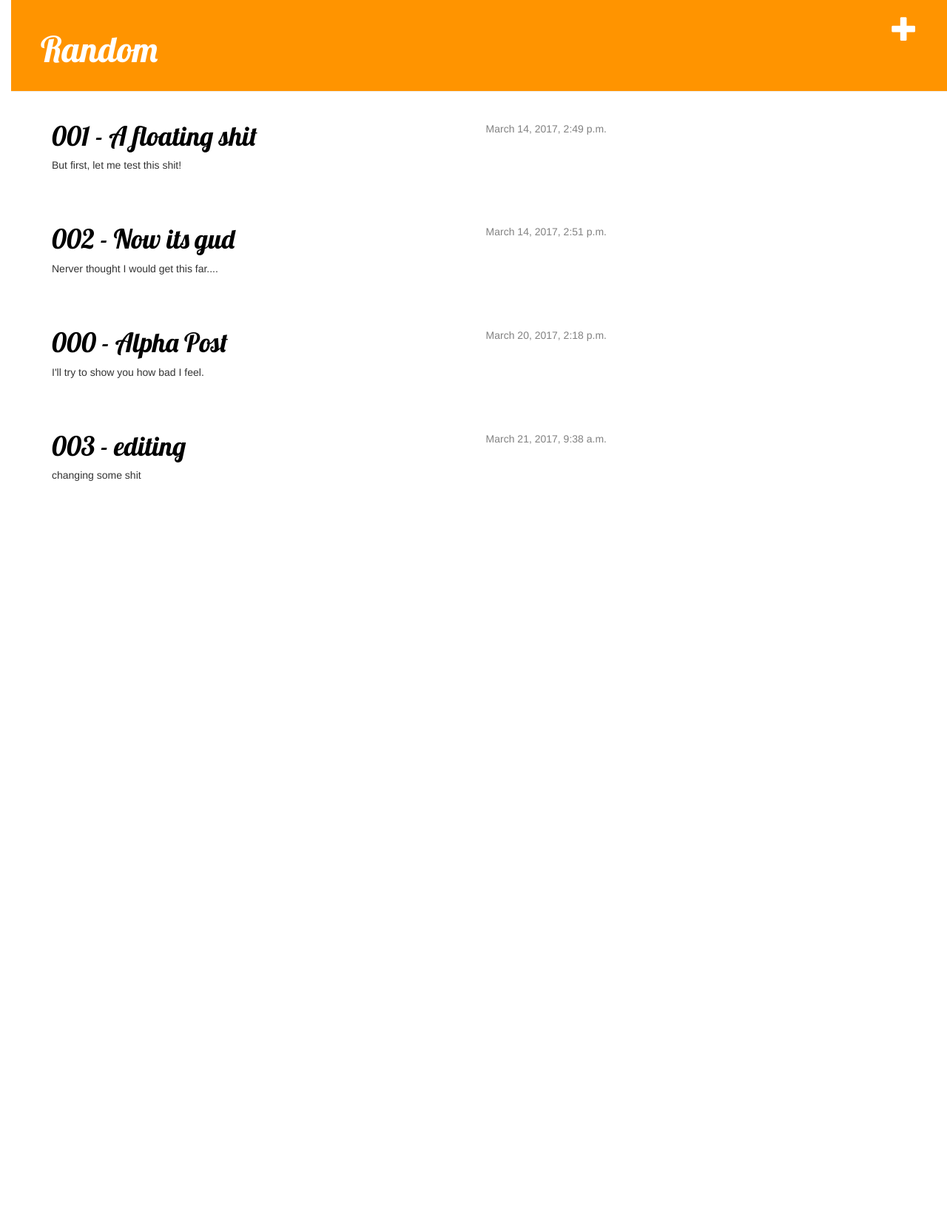
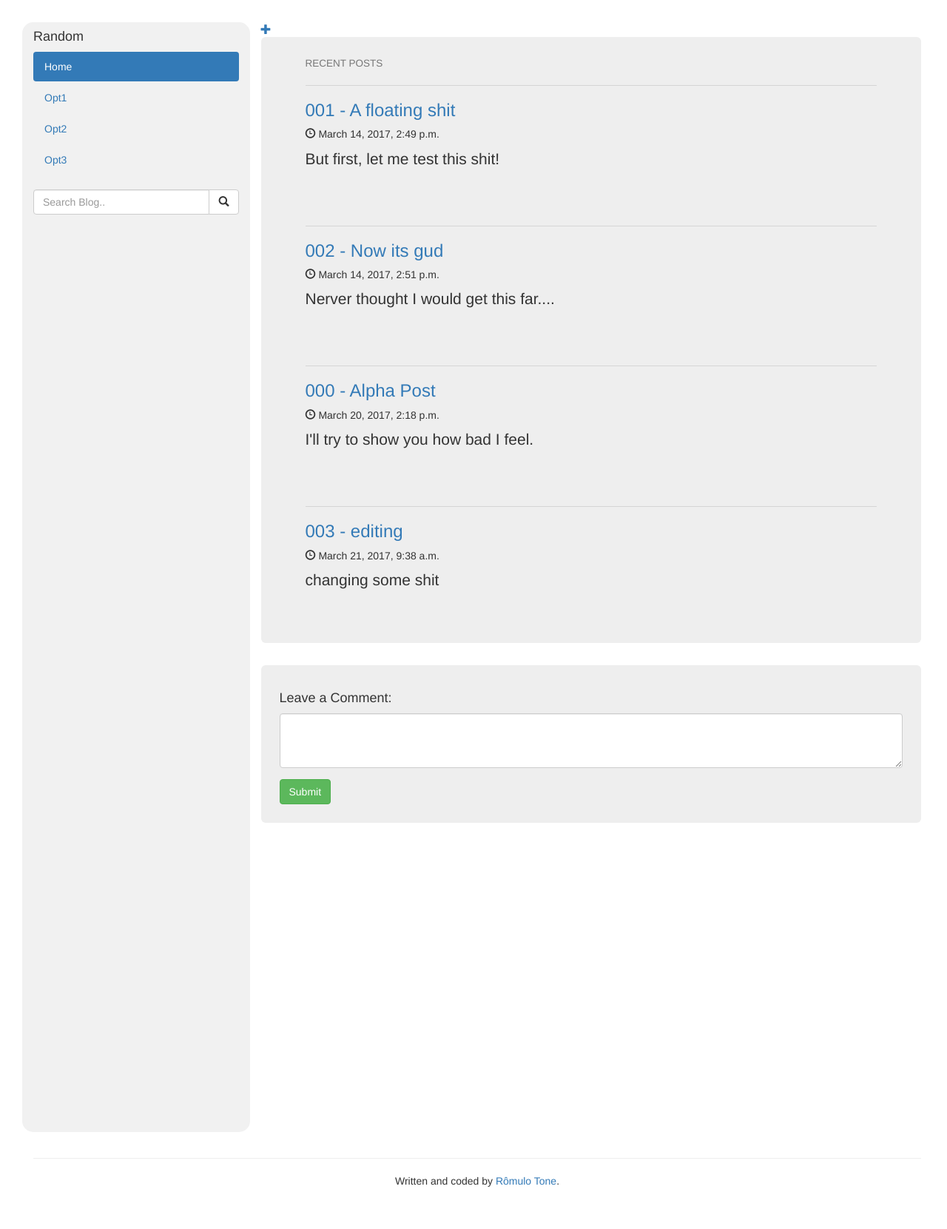
Before and after one commit to MiopeCiclope/blog, a Django app: page / in a window 1280 px wide. Shown: the whole page at 74% size. Before the commit the page ends 650 px from the top, so only its background shows below. Run offline with Django 3.2, Linux system fonts and the light colour scheme; a user stored in the database is signed in; data comes from the database, SQL or seed files in the repository; both versions use the stored data as it was after the commit; some libraries are stand-ins or nearby versions.

Commit message:
Changing the whole design of the blog. Adding sidebar navegation. Post list already adapted. Comment list included as the comment form.

```diff
--- a/blog/static/css/blog.css
+++ b/blog/static/css/blog.css
@@ -1,55 +1,32 @@
-h1 a {
-    color: #FCA205;
+body {
+    margin: 30px 20px 30px 30px;
 }
 
-body {
-    padding-left: 15px;
+.posts{
+  border-radius: 30px;
+  padding: 15px;
 }
 
-.page-header {
-    background-color: #ff9400;
-    margin-top: 0;
-    padding: 20px 20px 20px 40px;
+.row.content {height: 1500px}
+
+.sidenav {
+  background-color: #f1f1f1;
+  height: 100%;
+  border-radius: 15px;
 }
 
-.page-header h1, .page-header h1 a, .page-header h1 a:visited, .page-header h1 a:active {
-    color: #ffffff;
-    font-size: 36pt;
-    text-decoration: none;
+footer {
+  padding: 15px;
 }
 
-.content {
-    margin-left: 40px;
+#jumbo {
+  padding: 25px;
 }
 
-h1, h2, h3, h4 {
-    font-family: 'Lobster', cursive;
+@media screen and (max-width: 767px) {
+  .sidenav {
+    height: auto;
+    padding: 15px;
+  }
+  .row.content {height: auto;}
 }
-
-.date {
-    float: right;
-    color: #828282;
-}
-
-.save {
-    float: right;
-}
-
-.post-form textarea, .post-form input {
-    width: 100%;
-}
-
-.top-menu, .top-menu:hover, .top-menu:visited {
-    color: #ffffff;
-    float: right;
-    font-size: 26pt;
-    margin-right: 20px;
-}
-
-.post {
-    margin-bottom: 70px;
-}
-
-.post h1 a, .post h1 a:visited {
-    color: #000000;
-}
--- a/blog/templates/base.html
+++ b/blog/templates/base.html
@@ -1,26 +1,63 @@
+<!DOCTYPE html>
 {% load staticfiles %}
-<html>
+<html lang="en">
     <head>
-        <title>STOP IT!</title>
-        <link rel="stylesheet" href="//maxcdn.bootstrapcdn.com/bootstrap/3.2.0/css/bootstrap.min.css">
-        <link rel="stylesheet" href="//maxcdn.bootstrapcdn.com/bootstrap/3.2.0/css/bootstrap-theme.min.css">
-        <link href='//fonts.googleapis.com/css?family=Lobster&subset=latin,latin-ext' rel='stylesheet' type='text/css'>
+        <title>Random Blog</title>
+        <meta charset="utf-8">
+        <meta name="viewport" content="width=device-width, initial-scale=1">
+
+        <link rel="stylesheet" href="https://maxcdn.bootstrapcdn.com/bootstrap/3.3.7/css/bootstrap.min.css">
         <link rel="stylesheet" href="{% static 'css/blog.css' %}">
+
+        <script src="https://ajax.googleapis.com/ajax/libs/jquery/3.2.1/jquery.min.js"></script>
+        <script src="https://maxcdn.bootstrapcdn.com/bootstrap/3.3.7/js/bootstrap.min.js"></script>
     </head>
     <body>
-        <div class="page-header">
-            {% if user.is_authenticated %}
-                <a href="{% url 'blog.views.post_new' %}" class="top-menu"><span class="glyphicon glyphicon-plus"></span></a>
-            {% endif %}
-            <h1><a href="/">Random</a></h1>
-        </div>
-        <div class="content container">
-            <div class="row">
-                <div class="col-md-8">
-                {% block content %}
-                {% endblock %}
+        <div class="container-fluid">
+            <div class="row content">
+                <div class="col-sm-3 sidenav">
+                    <h4>Random</h4>
+                    <ul class="nav nav-pills nav-stacked">
+                        <li class="active"><a href="#">Home</a></li>
+                        <li><a href="#">Opt1</a></li>
+                        <li><a href="#">Opt2</a></li>
+                        <li><a href="#">Opt3</a></li>
+                    </ul><br>
+                    <div class="input-group">
+                        <input type="text" class="form-control" placeholder="Search Blog..">
+                        <span class="input-group-btn">
+                            <button class="btn btn-default" type="button">
+                                <span class="glyphicon glyphicon-search"></span>
+                            </button>
+                        </span>
+                    </div>
+                </div>
+
+                <div class="col-sm-9">
+                    {% if user.is_authenticated %}
+                        <a href="{% url 'blog.views.post_new' %}" class="top-menu"><span class="glyphicon glyphicon-plus"></span></a>
+                    {% endif %}
+
+                    {% block content %}
+                    {% endblock %}
+
+                    <div class="jumbotron" id="jumbo">
+                        <h4>Leave a Comment:</h4>
+                        <form role="form">
+                            <div class="form-group">
+                                <textarea class="form-control" rows="3" required></textarea>
+                            </div>
+                            <button type="submit" class="btn btn-success">Submit</button>
+                        </form>
+                    </div>
                 </div>
             </div>
         </div>
+
+        <footer class="container-fluid text-center">
+            <hr>
+            <p>Written and coded by <a href="https://www.facebook.com/romulotone" target="_blank">Rômulo Tone</a>.</p>
+        </footer>
+
     </body>
 </html>
--- a/blog/templates/post_list.html
+++ b/blog/templates/post_list.html
@@ -1,13 +1,15 @@
 {% extends 'base.html' %}
 
 {% block content %}
-    {% for post in posts %}
-        <div class="post">
-            <div class="date">
-                {{ post.published_date }}
-            </div>
-            <h1><a href="{% url 'blog.views.post_detail' pk=post.pk %}">{{ post.title }}</a></h1>
+    <div class="jumbotron posts" id="posts">
+        <h4><small>RECENT POSTS</small></h4>
+        {% for post in posts %}
+            <hr>
+            <h3><a href="{% url 'blog.views.post_detail' pk=post.pk %}">{{ post.title }}</a></h3>
+            <h5><span class="glyphicon glyphicon-time"></span> {{ post.published_date }}</h5>
+            <!--<h5><span class="label label-danger">Food</span> <span class="label label-primary">Ipsum</span></h5><br>-->
             <p>{{ post.text|linebreaksbr }}</p>
-        </div>
-    {% endfor %}
+            <br><br>
+        {% endfor %}
+    </div>
 {% endblock content %}
```
Also changed, not shown: blog/templates/post_comments.html (added, +29 -0 lines), db.sqlite3.
